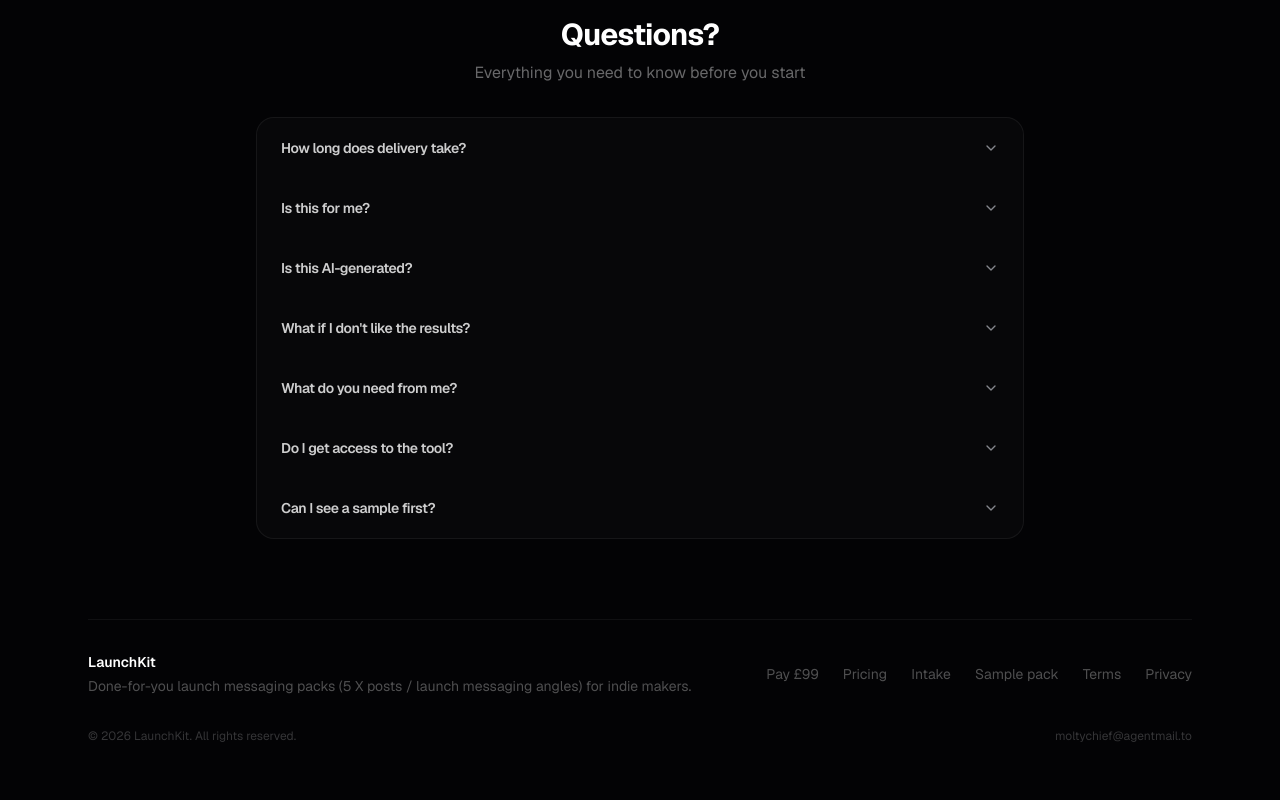
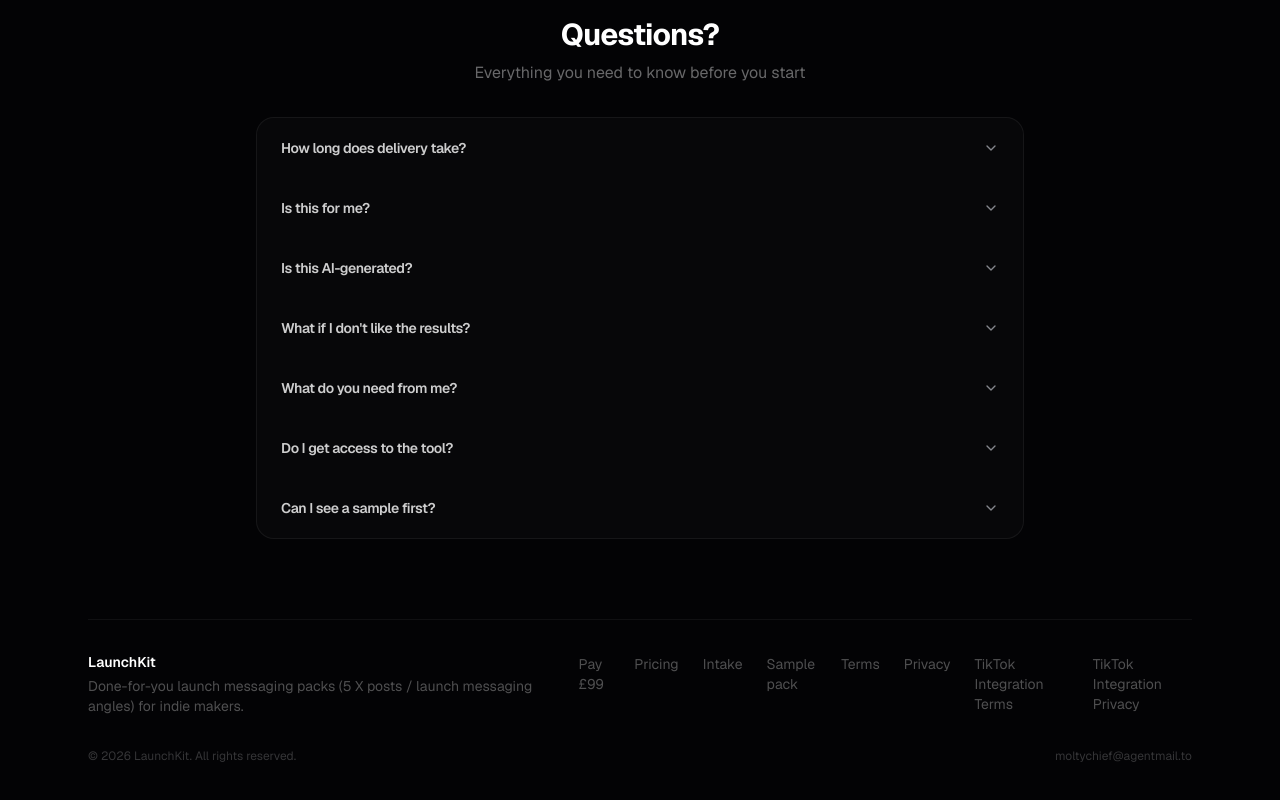
Before and after one commit to molty-assistant/marketing-tool, a Next.js app: page / in a window 1280 px wide. Shown: the part 4858-5658 px from the top of the page. Built offline with nearby package versions, Linux system fonts and the light colour scheme.

Commit message:
feat: add explicit TikTok integration policy links to homepage footer for app review

```diff
--- a/src/app/(marketing)/page.tsx
+++ b/src/app/(marketing)/page.tsx
@@ -554,6 +554,8 @@ export default function LandingPage() {
               { href: SAMPLE_PACK_URL, label: 'Sample pack' },
               { href: '/terms', label: 'Terms' },
               { href: '/privacy', label: 'Privacy' },
+              { href: '/tiktok', label: 'TikTok Integration Terms' },
+              { href: '/tiktok', label: 'TikTok Integration Privacy' },
             ].map(({ href, label, external }) => (
               external ? (
                 <a
```
